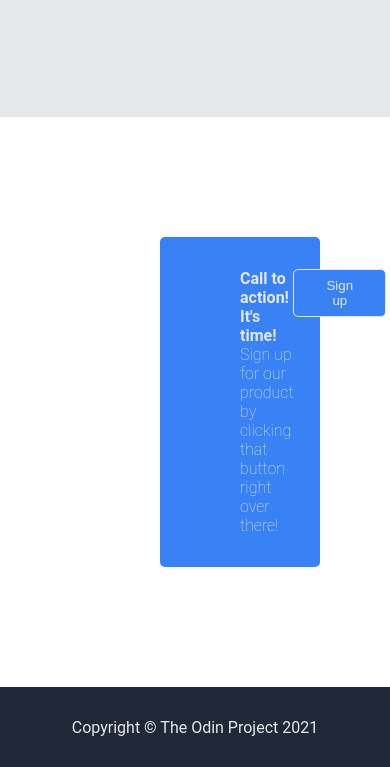
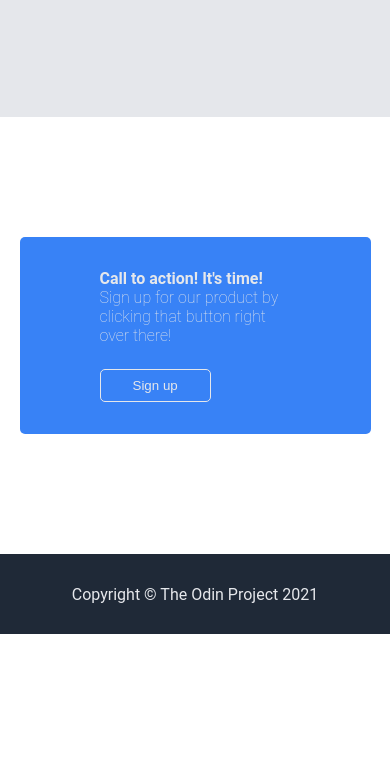
Before and after one commit to Tongxin-Sun/odin-landing-page, a plain HTML site: page index.html in a window 390 px wide. Shown: the part 2252-3019 px from the top of the page. After the commit the page ends 2886 px from the top, so only its background shows below. Drawn offline with Linux system fonts and the light colour scheme.

Commit message:
Finish the signup section 2nd edition.
The signup section was previously not responsive to different screens, now it is more responsive.

```diff
--- a/styles.css
+++ b/styles.css
@@ -157,13 +157,15 @@ img {
 
 /* Signup section styling */
 .signup {
-    margin: 120px 160px;
+    margin: 120px 5%;
     background-color: #3882F6;
     padding: 32px 80px;
     border-radius: 5px;
     display: flex;
     justify-content: space-between;
     color: #E5E7EB;
+    gap: 24px;
+    flex-wrap: wrap;
 }
 
 .button > .signup-button {
```
